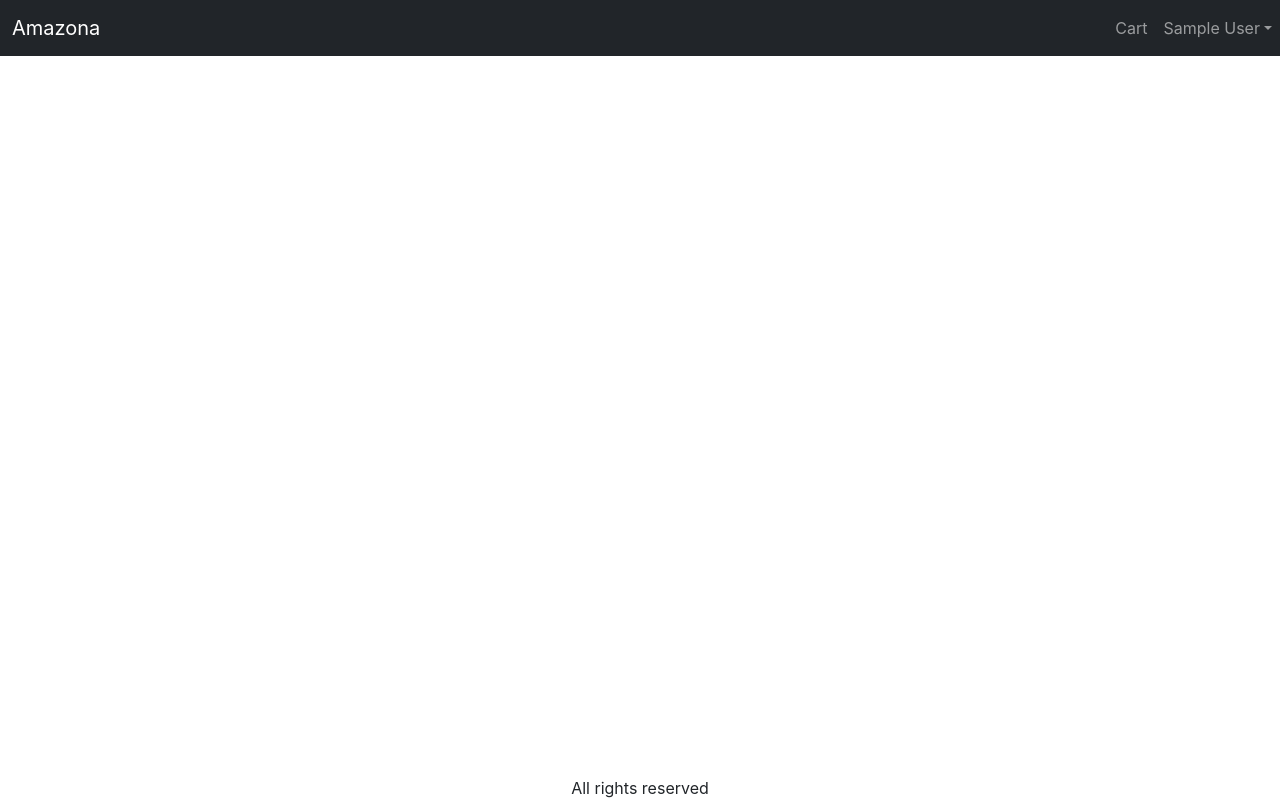
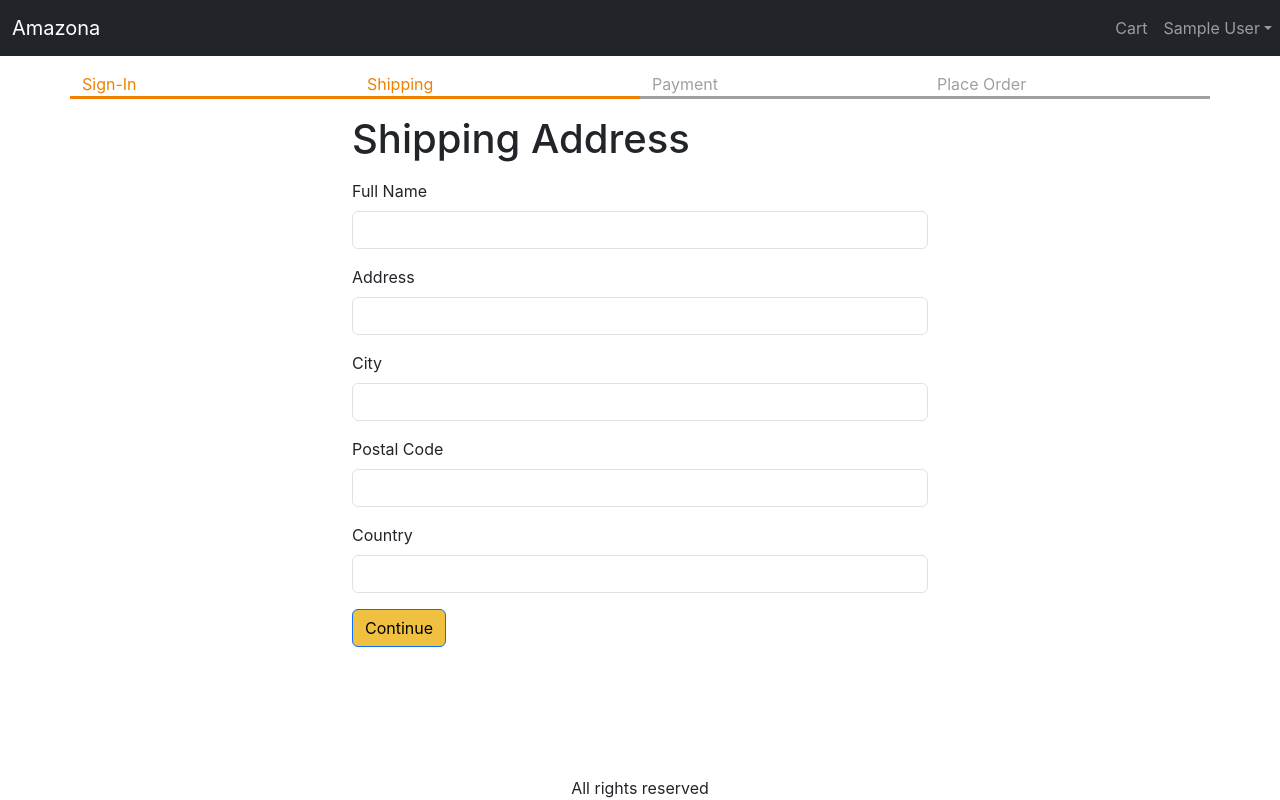
Before and after one commit to tiffanychang-fr/mern-amazona, a React (Create React App) app in the folder frontend/: page /shipping in a window 1280 px wide. Built offline with nearby package versions, Linux system fonts and the light colour scheme; sample sign-in values are in the browser's storage.

Commit message:
create shipping screen

```diff
--- a/frontend/src/App.js
+++ b/frontend/src/App.js
@@ -2,14 +2,15 @@
 import { BrowserRouter, Routes, Route } from "react-router-dom";
 import { ToastContainer } from "react-toastify";
 import "react-toastify/dist/ReactToastify.css";
+import { Navbar, Container, Nav, Badge, NavDropdown } from "react-bootstrap";
+import { LinkContainer } from "react-router-bootstrap";
+import { Link } from "react-router-dom";
+import { Store } from "./Store";
 import HomeScreen from "./screens/HomeScreen";
 import ProductScreen from "./screens/ProductScreen";
 import CartScreen from "./screens/CartScreen";
 import SigninScreen from "./screens/SigninScreen";
-import { Navbar, Container, Nav, Badge, NavDropdown } from "react-bootstrap";
-import { LinkContainer } from "react-router-bootstrap";
-import { Link } from "react-router-dom";
-import { Store } from "./Store";
+import ShippingAddressScreen from "./screens/ShippingAddressScreen";
 
 function App() {
   const { state, dispatch: ctxDispatch } = useContext(Store);
@@ -18,6 +19,7 @@
   const signoutHandler = () => {
     ctxDispatch({ type: "USER_SIGNOUT" });
     localStorage.removeItem("userInfo");
+    localStorage.removeItem("shippingAddress");
   };
 
   return (
@@ -71,6 +73,7 @@
               <Route path="/product/:slug" element={<ProductScreen />} />
               <Route path="/cart" element={<CartScreen />} />
               <Route path="/signin" element={<SigninScreen />} />
+              <Route path="/shipping" element={<ShippingAddressScreen />} />
               <Route path="/" element={<HomeScreen />} />
             </Routes>
           </Container>
--- a/frontend/src/Store.js
+++ b/frontend/src/Store.js
@@ -7,6 +7,9 @@
     ? JSON.parse(localStorage.getItem("userInfo"))
     : null,
   cart: {
+    shippingAddress: localStorage.getItem("shippingAddress")
+      ? JSON.parse(localStorage.getItem("shippingAddress"))
+      : {},
     cartItems: localStorage.getItem("cartItems")
       ? JSON.parse(localStorage.getItem("cartItems"))
       : [],
@@ -43,7 +46,16 @@
     case "USER_SIGNIN":
       return { ...state, userInfo: action.payload };
     case "USER_SIGNOUT":
-      return { ...state, userInfo: null };
+      return {
+        ...state,
+        userInfo: null,
+        cart: { cartItem: [], shippingAddress: {} },
+      };
+    case "SAVE_SHIPPING_ADDRESS":
+      return {
+        ...state,
+        cart: { ...state.cart, shippingAddress: action.payload },
+      };
     default:
       return state;
   }
--- a/frontend/src/index.css
+++ b/frontend/src/index.css
@@ -55,3 +55,13 @@
 .small-container {
   max-width: 600px;
 }
+
+.checkout-steps > div {
+  border-bottom: 0.2rem solid #a0a0a0;
+  color: #a0a0a0;
+}
+
+.checkout-steps > div.active {
+  border-bottom: 0.2rem solid #f08000;
+  color: #f08000;
+}
--- /dev/null
+++ b/frontend/src/screens/CheckoutSteps.js
@@ -0,0 +1,15 @@
+import React from "react";
+import { Row, Col } from "react-bootstrap";
+
+function CheckoutSteps(props) {
+  return (
+    <Row className="checkout-steps">
+      <Col className={props.step1 ? "active" : ""}>Sign-In</Col>
+      <Col className={props.step2 ? "active" : ""}>Shipping</Col>
+      <Col className={props.step3 ? "active" : ""}>Payment</Col>
+      <Col className={props.step4 ? "active" : ""}>Place Order</Col>
+    </Row>
+  );
+}
+
+export default CheckoutSteps;
--- /dev/null
+++ b/frontend/src/screens/ShippingAddressScreen.js
@@ -0,0 +1,103 @@
+import React, { useState, useContext, useEffect } from "react";
+import { Form, Button } from "react-bootstrap";
+import { Helmet } from "react-helmet-async";
+import { useNavigate } from "react-router-dom";
+import { Store } from "../Store";
+import CheckoutSteps from "./CheckoutSteps";
+
+function ShippingAddressScreen() {
+  const navigate = useNavigate();
+  const { state, dispatch: ctxDispatch } = useContext(Store);
+  const { userInfo, cart: shippingAddress } = state;
+
+  const [fullName, setFullName] = useState(shippingAddress.fullName || "");
+  const [address, setAddress] = useState(shippingAddress.address || "");
+  const [city, setCity] = useState(shippingAddress.city || "");
+  const [postalCode, setPostalCode] = useState(
+    shippingAddress.postalCode || ""
+  );
+  const [country, setCountry] = useState(shippingAddress.country || "");
+
+  useEffect(() => {
+    if (!userInfo) {
+      navigate("/signin?redirect=/shipping");
+    }
+  }, [userInfo, navigate]);
+
+  const submitHandler = (e) => {
+    e.preventDefault();
+    // save to context
+    ctxDispatch({
+      type: "SAVE_SHIPPING_ADDRESS",
+      payload: { fullName, address, city, postalCode, country },
+    });
+    // save to localStorage
+    localStorage.setItem(
+      "shippingAddress",
+      JSON.stringify({ fullName, address, city, postalCode, country })
+    );
+    // navigate to payment screen
+    navigate("/payment");
+  };
+
+  return (
+    <div>
+      <Helmet>
+        <title>ShippingAddressScreen</title>
+      </Helmet>
+      <CheckoutSteps step1 step2></CheckoutSteps>
+      <div className="container small-container">
+        <h1 className="my-3">Shipping Address</h1>
+        <Form onSubmit={submitHandler}>
+          <Form.Group className="mb-3" controlId="fullName">
+            <Form.Label>Full Name</Form.Label>
+            <Form.Control
+              value={fullName}
+              onChange={(e) => setFullName(e.target.value)}
+              required
+            />
+          </Form.Group>
+          <Form.Group className="mb-3" controlId="address">
+            <Form.Label>Address</Form.Label>
+            <Form.Control
+              value={address}
+              onChange={(e) => setAddress(e.target.value)}
+              required
+            />
+          </Form.Group>
+          <Form.Group className="mb-3" controlId="city">
+            <Form.Label>City</Form.Label>
+            <Form.Control
+              value={city}
+              onChange={(e) => setCity(e.target.value)}
+              required
+            />
+          </Form.Group>
+          <Form.Group className="mb-3" controlId="postalCode">
+            <Form.Label>Postal Code</Form.Label>
+            <Form.Control
+              value={postalCode}
+              onChange={(e) => setPostalCode(e.target.value)}
+              required
+            />
+          </Form.Group>
+          <Form.Group className="mb-3" controlId="country">
+            <Form.Label>Country</Form.Label>
+            <Form.Control
+              value={country}
+              onChange={(e) => setCountry(e.target.value)}
+              required
+            />
+          </Form.Group>
+          <div className="mb-3">
+            <Button variant="primary" type="submit">
+              Continue
+            </Button>
+          </div>
+        </Form>
+      </div>
+    </div>
+  );
+}
+
+export default ShippingAddressScreen;
```
